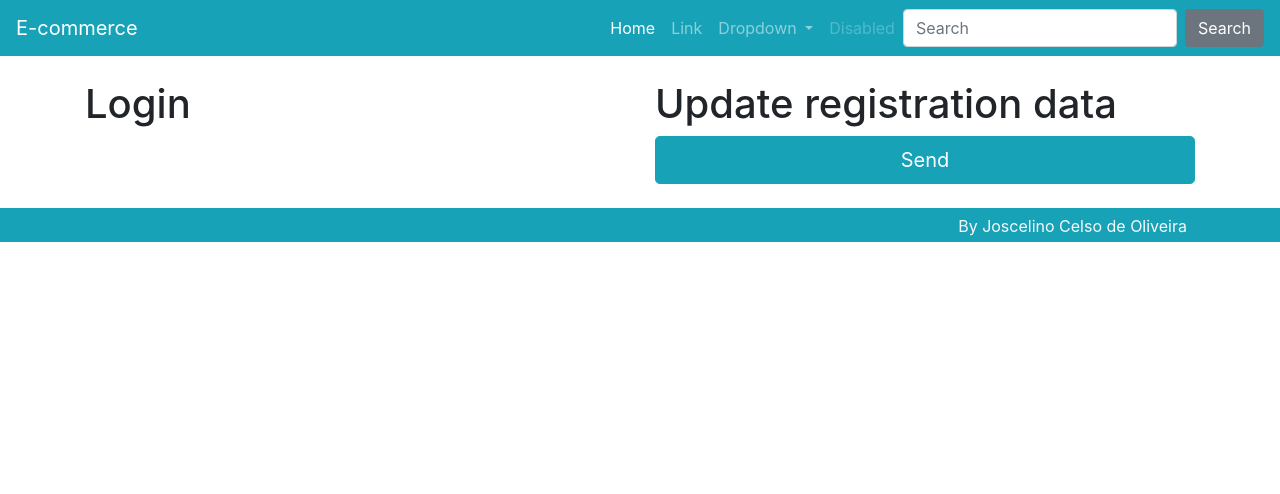
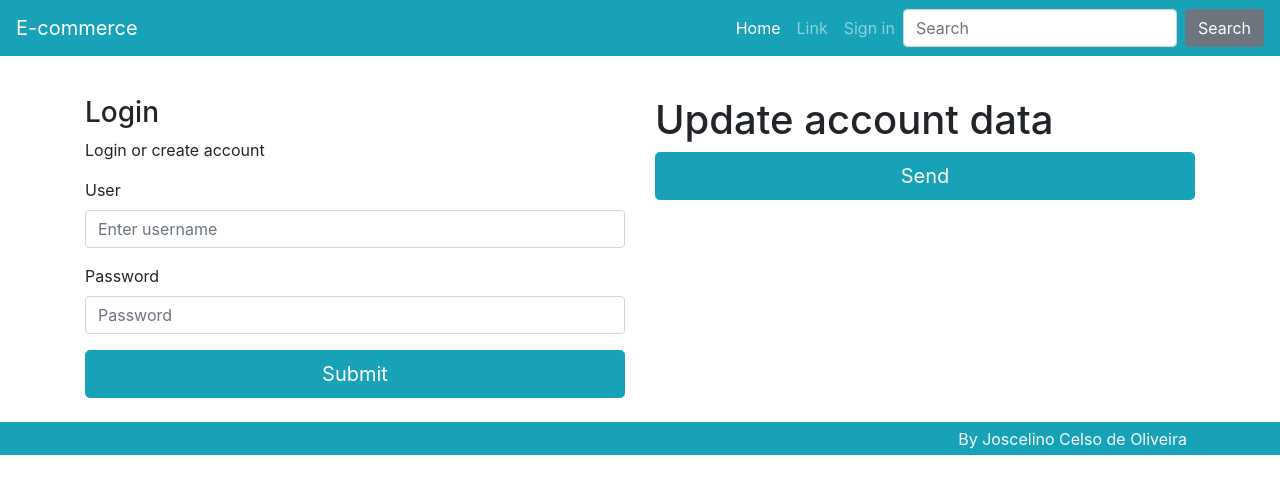
Before and after one commit to joscelino/Ecommerce, a Django app: template apps/costumer/templates/costumer/update.html in a window 1280 px wide. Shown: the top 494 px of the page. Run offline with Django 3.2, Linux system fonts and the light colour scheme; the template is opened without the code that fills it, so the values that code supplies are empty; some libraries are stand-ins or nearby versions.

Commit message:
#25 Costumer register refactor

```diff
--- a/apps/costumer/templates/costumer/create.html
+++ b/apps/costumer/templates/costumer/create.html
@@ -5,15 +5,31 @@
 <div class="row">
 
     {% if not request.user.is_authenticated %}
-    <div class="col-lg">
-        <h1>Login</h1>
+    <div class="col-lg mt-3">
+        <h3>Login</h3>
+        <p>Login or create account</p>
+
+        <form>
+            <div class="form-group">
+                <label for="InputUser1">User</label>
+                <input type="text" name="username" class="form-control" id="InputUser1"
+                       aria-describedby="text" placeholder="Enter username">
+            </div>
+            <div class="form-group">
+                <label for="exampleInputPassword1">Password</label>
+                <input type="password" name="password" class="form-control" id="exampleInputPassword1"
+                       placeholder="Password">
+            </div>
+            <button type="submit" class="btn btn-primary btn-block btn-lg">Submit</button>
+        </form>
+
     </div>
     {% endif %}
 
 
-    <div class="col-lg">
+    <div class="col-lg mt-3">
         {% block title_data %}
-        <h1>Register</h1>
+        <h3>Create account</h3>
         {% endblock %}
 
         <form method="POST" class="uniform" action="">
--- a/apps/costumer/templates/costumer/update.html
+++ b/apps/costumer/templates/costumer/update.html
@@ -1,5 +1,5 @@
 {% extends 'costumer/create.html' %}
 
 {% block title_data %}
-<h1>Update registration data</h1>
+<h1>Update account data</h1>
 {% endblock %}
--- a/templates/partials/_nav.html
+++ b/templates/partials/_nav.html
@@ -17,21 +17,24 @@
             <li class="nav-item">
                 <a class="nav-link" href="#">Link</a>
             </li>
+
+            {% if request.user.is_authenticated %}
             <li class="nav-item dropdown">
                 <a class="nav-link dropdown-toggle" href="#" id="navbarDropdown" role="button"
                    data-toggle="dropdown" aria-haspopup="true" aria-expanded="false">
-                    Dropdown
+                    Account
                 </a>
                 <div class="dropdown-menu" aria-labelledby="navbarDropdown">
-                    <a class="dropdown-item" href="#">Action</a>
-                    <a class="dropdown-item" href="#">Another action</a>
-                    <div class="dropdown-divider"></div>
-                    <a class="dropdown-item" href="#">Something else here</a>
+                    <a class="dropdown-item" href="{% url 'costumer:create' %}">Update</a>
+                    <a class="dropdown-item" href="{% url 'costumer:logout' %}">Log out</a>
                 </div>
             </li>
+
+            {% else %}
             <li class="nav-item">
-                <a class="nav-link disabled" href="#">Disabled</a>
+                <a class="nav-link" href="{% url 'costumer:create' %}">Sign in</a>
             </li>
+            {% endif %}
 
             {% if request.session.Cart %}
             <li class="nav-item">
```
Also changed, not shown: apps/costumer/forms.py (+8 -0 lines), apps/costumer/views.py (+28 -15 lines).
